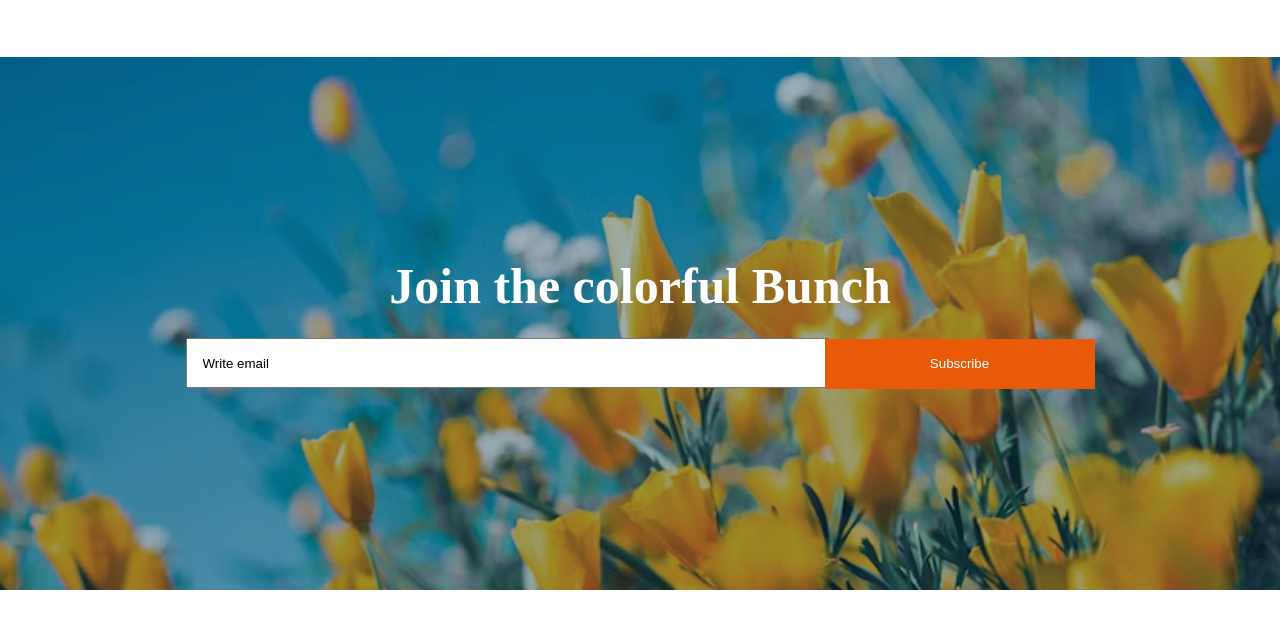
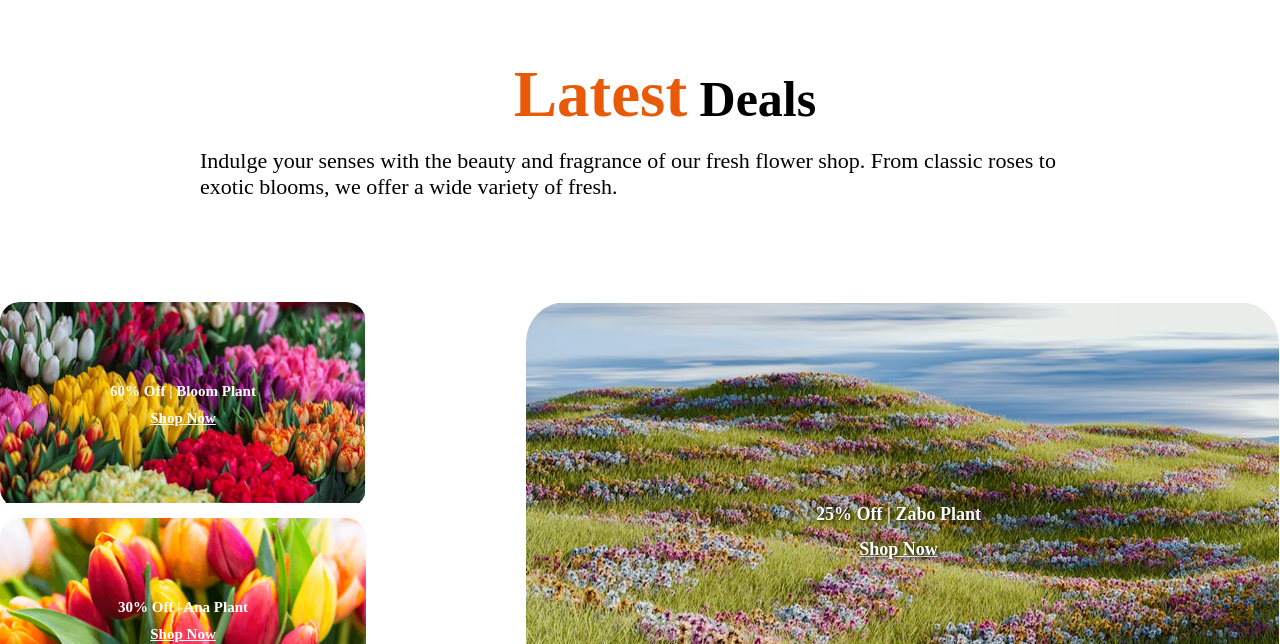
Before and after one commit to jahidur17/My-second-assignment, a plain HTML site: page index.html in a window 1280 px wide. Shown: the part 1825-2469 px from the top of the page. Drawn offline with Linux system fonts and the light colour scheme.

Commit message:
added the chalange part

```diff
--- a/index.html
+++ b/index.html
@@ -164,6 +164,38 @@
           </div>
         </section>
       </section>
+      <section class="container">
+        <div class="deals">
+          <h1 class="plant"><span class="fresh">Latest</span> Deals</h1>
+          <p class="card-shop">
+            Indulge your senses with the beauty and fragrance of our fresh
+            flower shop. From classic roses to exotic blooms, we offer a wide
+            variety of fresh.
+          </p>
+        </div>
+      </section>
+      <section class="jahid-2 container">
+        <div class="jaker">
+          <div class="image-container">
+            <img src="./assets/deal-bloom.png" alt="" />
+            <div class="text-overlay">
+              60% Off | Bloom Plant <br /><span class="now">Shop Now</span>
+            </div>
+          </div>
+          <div class="image-container">
+            <img src="./assets/deal-ana.png" alt="" />
+            <div class="text-overlay">
+              30% Off | Ana Plant <br /><span class="now">Shop Now</span>
+            </div>
+          </div>
+        </div>
+        <div class="jak-container">
+          <img src="./assets/deal-zabo.png" alt="" />
+          <div class="text-overlaye">
+            25% Off | Zabo Plant <br /><span class="now">Shop Now</span>
+          </div>
+        </div>
+      </section>
       <div class="Subscribe container">
         <h2 class="bunch">Join the colorful Bunch</h2>
         <input
--- a/styles/style.css
+++ b/styles/style.css
@@ -74,14 +74,82 @@ img {
   justify-content: flex-end;
   flex: 1;
 }
+.card-shop {
+  color: #000000;
+  font-size: 22px;
+  width: 888px;
+  height: 54px;
+}
+
+.deals {
+  padding-left: 200px;
+  margin-bottom: 50px;
+}
+
+.jahid-2 {
+  /* background-color: burlywood; */
+  display: flex;
+}
+.jaker {
+  margin-top: 50px;
+}
+.image-container {
+  position: relative;
+  width: 366px;
+  height: 206px;
+  margin-bottom: 10px;
+ overflow: hidden;
+ border-radius: 20px;
+
+}
+.text-overlay {
+  position: absolute;
+  top: 50%;
+  left: 50%;
+  transform: translate(-50%, -50%);
+  color: #ffffff;
+  font-size: 15px;
+  font-weight: bold;
+}
+.jak-container {
+  position: relative;
+  width: 753px;
+}
+.jak-container img {
+  width: 100%;
+  height: auto;
+  display: block;
+  margin-left: 160px;
+  margin-bottom: 50px;
+  border-radius: 40px;
+  margin-top: 50px;
+}
+.text-overlaye {
+  position: absolute;
+  top: 250px;
+  left: 450px;
+  color: white;
+  font-size: 18px;
+  font-weight: bold;
+  line-height: 1.4;
+  text-shadow: 1px 1px 4px black;
+  z-index: 2;
+}
+.now {
+  text-decoration: underline;
+  display: flex;
+  text-align: center;
+  justify-content: center;
+  margin-top: 10px;
+}
 
 /* card section */
-
 .plant {
   font-weight: 700;
   font-size: 50px;
   text-align: center;
   margin-bottom: 16px;
+  margin-right: 150px;
 }
 .card {
   padding: 0 355px;
@@ -198,8 +266,6 @@ img {
   justify-content: flex-end;
   align-items: center;
   gap: 24px;
-  /* padding: 0px; */
-  /* padding-right: 94px 0px; */
 }
 
 /* responsive of mobile */
```
